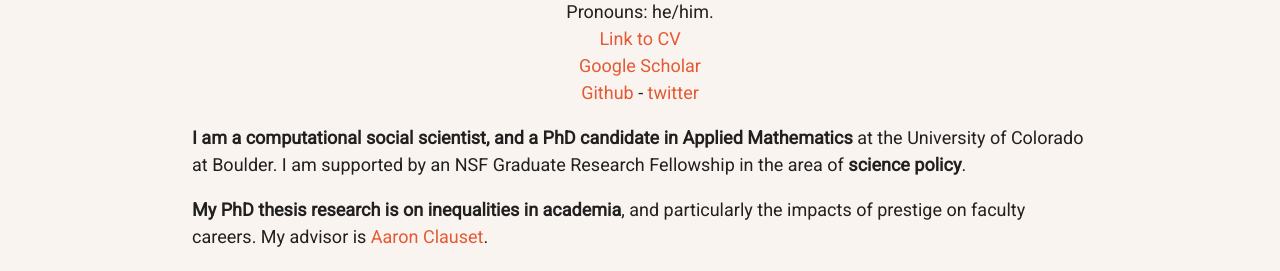
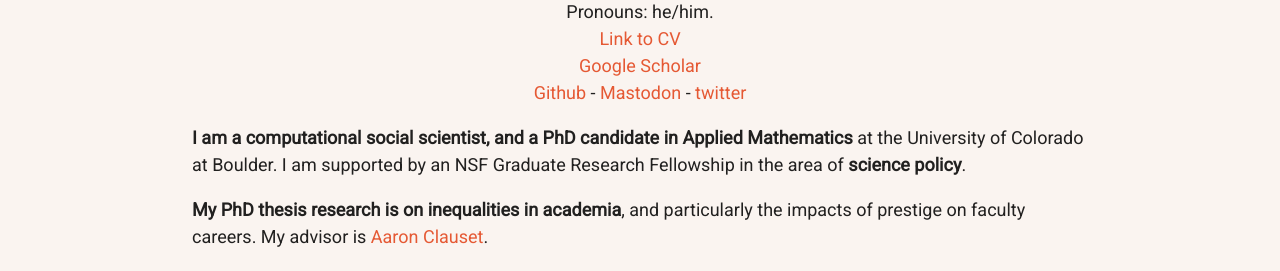
Before and after one commit to samzhang111/samzhang111.github.io, a Jekyll site: the page built from index.html, in a window 1280 px wide and 900 px high. Shown: the part 459-730 px from the top of the window. Built offline with Jekyll 4.4.1, drawn with Linux system fonts in a browser that asks for light colours; nearby versions of some CDN libraries.

Commit message:
mastodon

```diff
--- a/index.html
+++ b/index.html
@@ -43,6 +43,7 @@ layout: default
     </div>
     <div>
         <a href="https://github.com/samzhang111" target="_blank" data-goatcounter-click="ext-github">Github</a> -
+        <a href="https://fediscience.org/web/@sz" target="_blank" data-goatcounter-click="ext-mastodon">Mastodon</a> -
         <a href="https://twitter.com/_szhang" target="_blank" data-goatcounter-click="ext-twitter">twitter</a>
     </div>
 </span>
```
